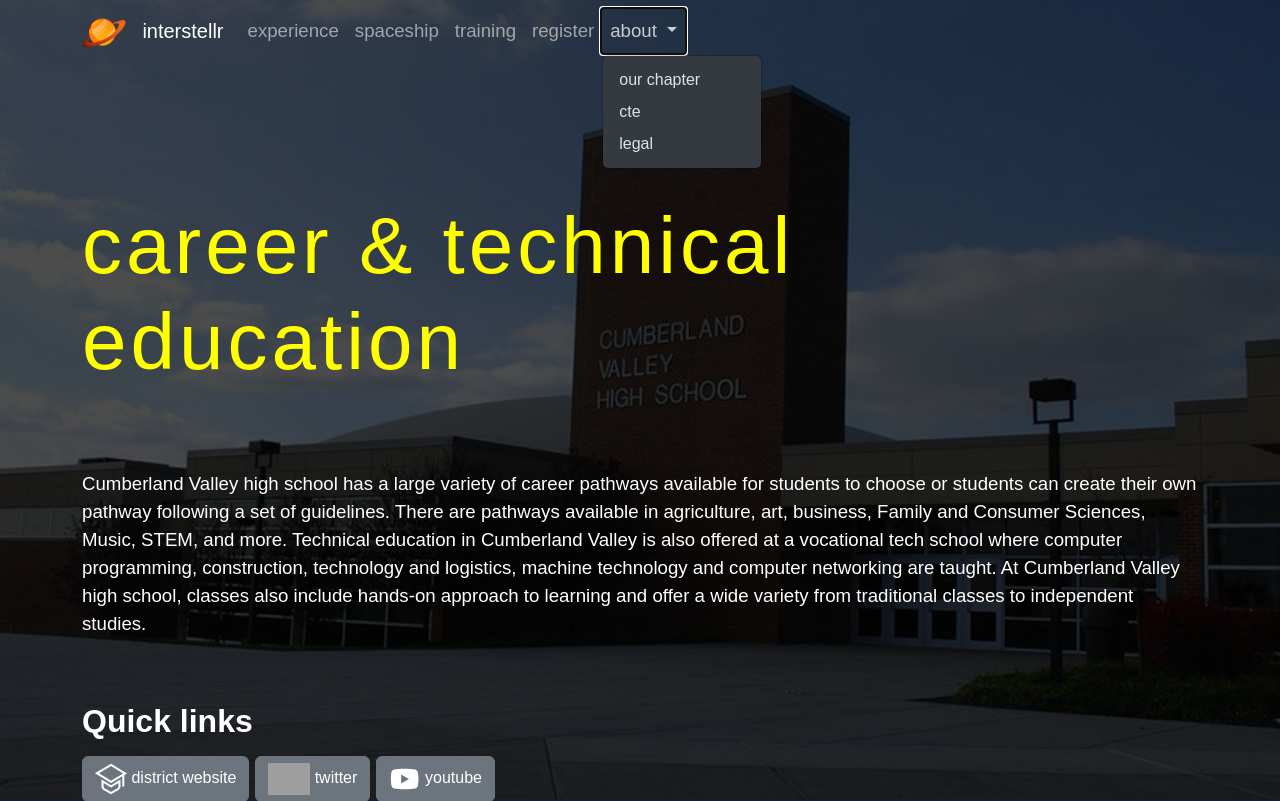
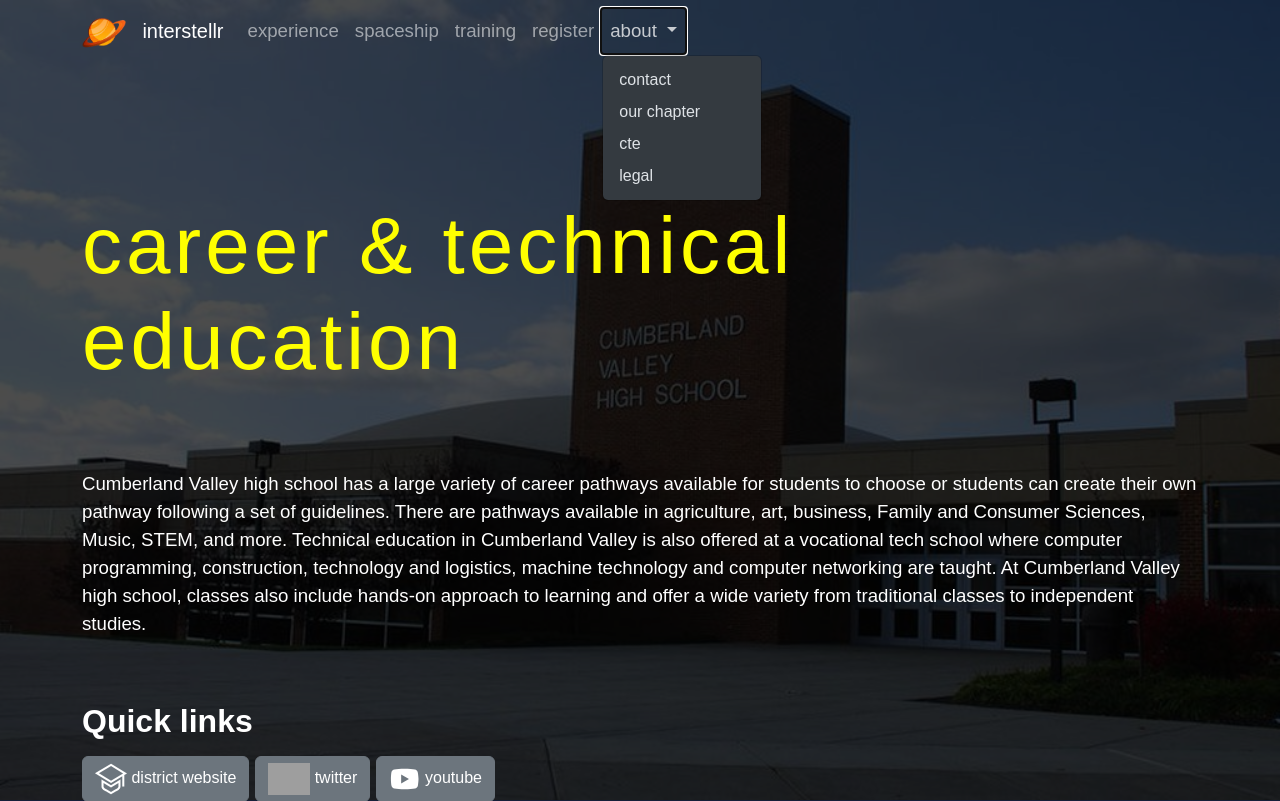
Before and after one commit to bossbadi-web/interstellr, a Flask app: page /cte in a window 1280 px wide, after a click on "about". Shown: the top 801 px of the page. Run offline with Flask 3, Linux system fonts and the light colour scheme; some libraries are stand-ins or nearby versions; some web fonts are replaced; grey boxes are pictures that could not be loaded.

Commit message:
make contact page

```diff
--- a/routes/about.py
+++ b/routes/about.py
@@ -1,6 +1,11 @@
 from flask import render_template, Blueprint
 
 about = Blueprint('about', __name__)
+
+
+@about.route('/contact', methods=['GET'])
+def contact():
+    return render_template('about/contact.html')
 
 
 @about.route('/our-chapter', methods=['GET'])
--- a/templates/layouts/layout.html
+++ b/templates/layouts/layout.html
@@ -65,6 +65,9 @@
                 </a>
                 <ul class="dropdown-menu dropdown-menu-dark" aria-labelledby="dropdownMenuLink">
                   <li>
+                    <a class="dropdown-item" href="/contact">contact</a>
+                  </li>
+                  <li>
                     <a class="dropdown-item" href="/our-chapter">our chapter</a>
                   </li>
                   <li>
```
Also changed, not shown: templates/about/contact.html (added, +14 -0 lines).
